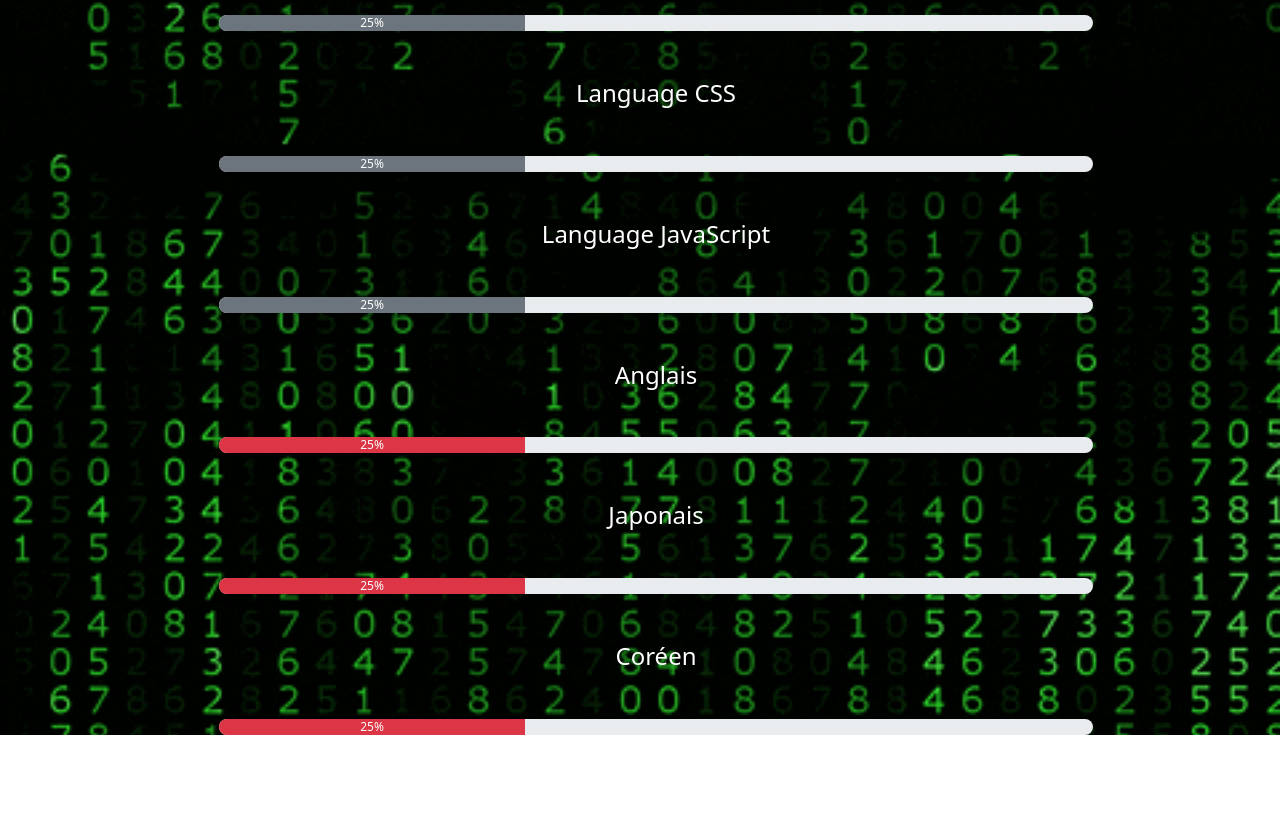
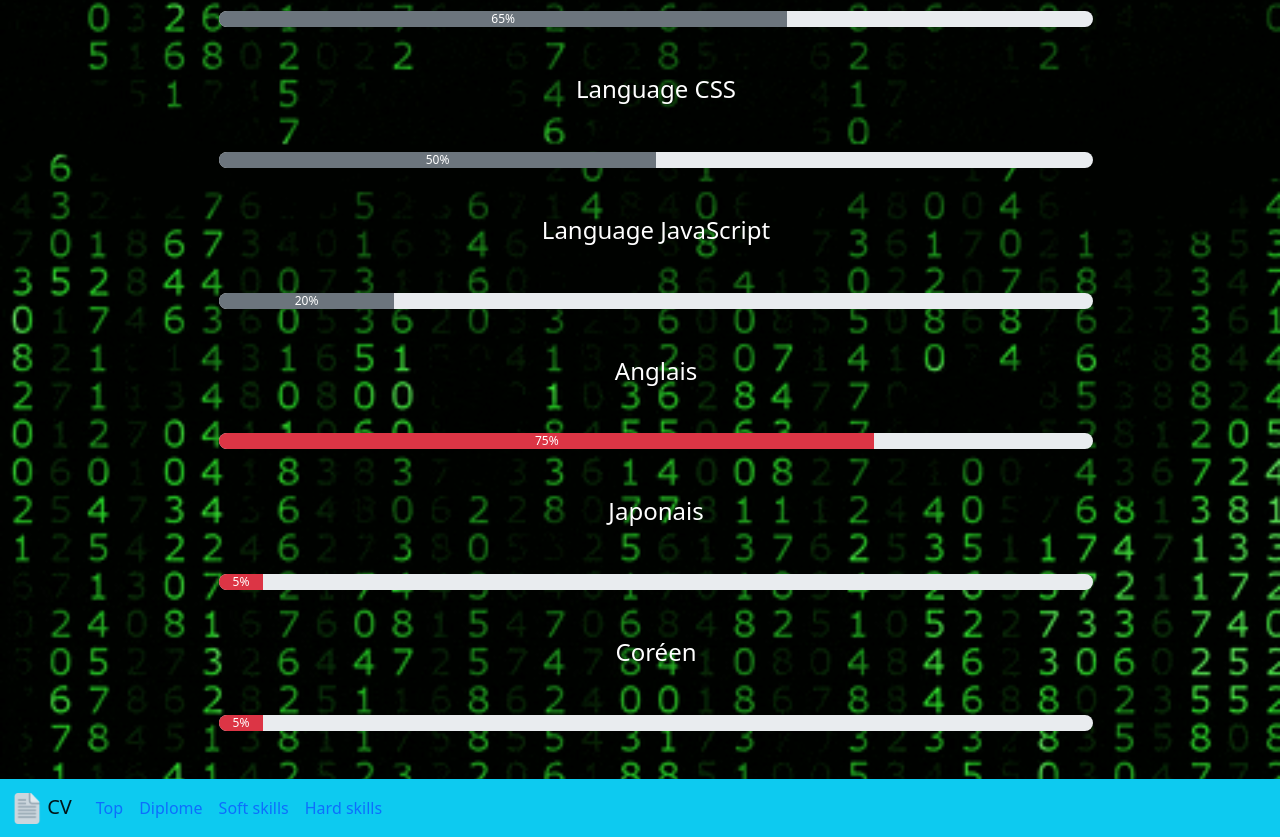
Before and after one commit to Lanxorth/cours, a plain HTML site: page index.html in a window 1280 px wide. Shown: the part 1904-2741 px from the top of the page. Before the commit the page ends 2639 px from the top, so only its background shows below. Drawn offline with nearby package versions, Linux system fonts and the light colour scheme.

Commit message:
last commit

```diff
--- a/CSS/style.css
+++ b/CSS/style.css
@@ -3,11 +3,6 @@
     background-size: 100%;
     background-repeat: repeat;
     position: relative;
-    top: 100px;
-}
-
-.navbar {
-    top: -100px;
 }
 
 .rounded {
--- a/index.html
+++ b/index.html
@@ -40,7 +40,7 @@
         </div>
       </nav>
     </header>
-    <div class="text-center" id="scrollspyHeading1">
+    <div class="text-center my-5" id="scrollspyHeading1">
         <img src="image/2.png" class="rounded" alt="ma photo">
     </div>
     <div class="text-center">
@@ -76,15 +76,15 @@
       <ol>
         <h4 class="text">Gestion du temps</h4>
         <div class="progress rounded-pill my-5">
-          <div class="progress-bar bg-success" role="progressbar" aria-label="Example with label" style="width: 35%;" aria-valuenow="25" aria-valuemin="0" aria-valuemax="10">25%</div>
+          <div class="progress-bar bg-success" role="progressbar" aria-label="Example with label" style="width: 70%;" aria-valuenow="70" aria-valuemin="0" aria-valuemax="10">70%</div>
         </div>
         <h4 class="text">Prise de décision</h4>
         <div class="progress rounded-pill my-5">
-          <div class="progress-bar bg-success" role="progressbar" aria-label="Example with label" style="width: 35%;" aria-valuenow="25" aria-valuemin="0" aria-valuemax="10">25%</div>
+          <div class="progress-bar bg-success" role="progressbar" aria-label="Example with label" style="width: 65%;" aria-valuenow="65" aria-valuemin="0" aria-valuemax="10">65%</div>
         </div>
         <h4 class="text">Créativité</h4>
         <div class="progress rounded-pill my-5">
-          <div class="progress-bar bg-success" role="progressbar" aria-label="Example with label" style="width: 35%;" aria-valuenow="25" aria-valuemin="0" aria-valuemax="10">25%</div>
+          <div class="progress-bar bg-success" role="progressbar" aria-label="Example with label" style="width: 55%;" aria-valuenow="55" aria-valuemin="0" aria-valuemax="10">55%</div>
         </div>
       </ol>
     </div>
@@ -93,30 +93,61 @@
       <ol>
         <h4 class="text">Language HTML</h4>
         <div class="progress rounded-pill my-5">
-          <div class="progress-bar bg-secondary" role="progressbar" aria-label="Example with label" style="width: 35%;" aria-valuenow="25" aria-valuemin="0" aria-valuemax="10">25%</div>
+          <div class="progress-bar bg-secondary" role="progressbar" aria-label="Example with label" style="width: 65%;" aria-valuenow="65" aria-valuemin="0" aria-valuemax="10">65%</div>
         </div>
         <h4 class="text">Language CSS</h4>
         <div class="progress rounded-pill my-5">
-          <div class="progress-bar bg-secondary" role="progressbar" aria-label="Example with label" style="width: 35%;" aria-valuenow="25" aria-valuemin="0" aria-valuemax="10">25%</div>
+          <div class="progress-bar bg-secondary" role="progressbar" aria-label="Example with label" style="width: 50%;" aria-valuenow="50" aria-valuemin="0" aria-valuemax="10">50%</div>
         </div>
         <h4 class="text">Language JavaScript</h4>
         <div class="progress rounded-pill my-5">
-          <div class="progress-bar bg-secondary" role="progressbar" aria-label="Example with label" style="width: 35%;" aria-valuenow="25" aria-valuemin="0" aria-valuemax="10">25%</div>
+          <div class="progress-bar bg-secondary" role="progressbar" aria-label="Example with label" style="width: 20%;" aria-valuenow="2" aria-valuemin="0" aria-valuemax="10">20%</div>
         </div>
         <h4 class="text">Anglais</h4>
         <div class="progress rounded-pill my-5">
-          <div class="progress-bar bg-danger" role="progressbar" aria-label="Example with label" style="width: 35%;" aria-valuenow="25" aria-valuemin="0" aria-valuemax="10">25%</div>
+          <div class="progress-bar bg-danger" role="progressbar" aria-label="Example with label" style="width: 75%;" aria-valuenow="75" aria-valuemin="0" aria-valuemax="10">75%</div>
         </div>
         <h4 class="text">Japonais</h4>
         <div class="progress rounded-pill my-5">
-          <div class="progress-bar bg-danger" role="progressbar" aria-label="Example with label" style="width: 35%;" aria-valuenow="25" aria-valuemin="0" aria-valuemax="10">25%</div>
+          <div class="progress-bar bg-danger" role="progressbar" aria-label="Example with label" style="width: 5%;" aria-valuenow="5" aria-valuemin="0" aria-valuemax="10">5%</div>
         </div>
         <h4 class="text">Coréen</h4>
         <div class="progress rounded-pill my-5">
-          <div class="progress-bar bg-danger" role="progressbar" aria-label="" style="width: 35%;" aria-valuenow="25" aria-valuemin="0" aria-valuemax="10">25%</div>
+          <div class="progress-bar bg-danger" role="progressbar" aria-label="" style="width: 5%;" aria-valuenow="5" aria-valuemin="0" aria-valuemax="10">5%</div>
         </div>
       </ol>
     </div>
+    <footer>
+      <nav class="navbar navbar-expand-lg bg-info">
+        <div class="container-fluid">
+          <a class="navbar-brand">
+            <img src="/image/1.png" alt="Logo" width="30" height="31" class="d-inline-block align-text-top">
+            CV
+          </a>
+          <button class="navbar-toggler" type="button" data-bs-toggle="collapse" data-bs-target="#navbarSupportedContent" aria-controls="navbarSupportedContent" aria-expanded="false" aria-label="Toggle navigation">
+            <span class="navbar-toggler-icon"></span>
+          </button>
+          <div class="collapse navbar-collapse" id="navbarSupportedContent">
+            <ul class="navbar-nav me-auto mb-2 mb-lg-0">
+             <ul class="nav nav-pills">
+               <li class="nav-item">
+                 <a class="nav-link" href="#scrollspyHeading1">Top</a>
+               </li>
+               <li class="nav-item">
+                 <a class="nav-link" href="#scrollspyHeading2">Diplome</a>
+               </li>
+               <li class="nav-item">
+                 <a class="nav-link" href="#scrollspyHeading3">Soft skills</a>
+               </li>
+               <li class="nav-item">
+                 <a class="nav-link" href="#scrollspyHeading4">Hard skills</a>
+               </li>
+             </ul>
+            </ul>
+          </div>
+        </div>
+      </nav>
+    </footer>
         <script src="https://cdn.jsdelivr.net/npm/bootstrap@5.2.2/dist/js/bootstrap.bundle.min.js" integrity="sha384-OERcA2EqjJCMA+/3y+gxIOqMEjwtxJY7qPCqsdltbNJuaOe923+mo//f6V8Qbsw3" crossorigin="anonymous"></script>
 </body>
 </html>
```
